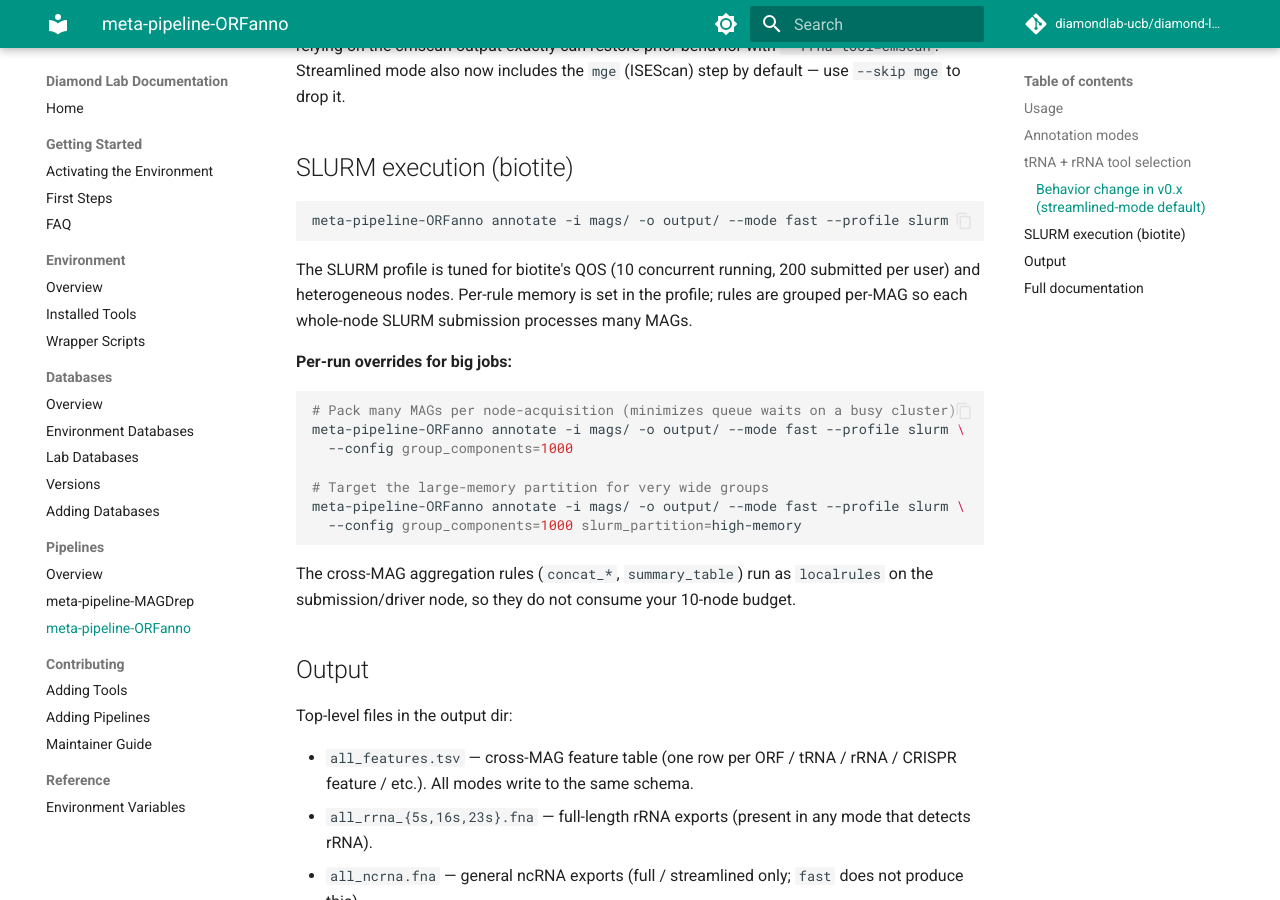
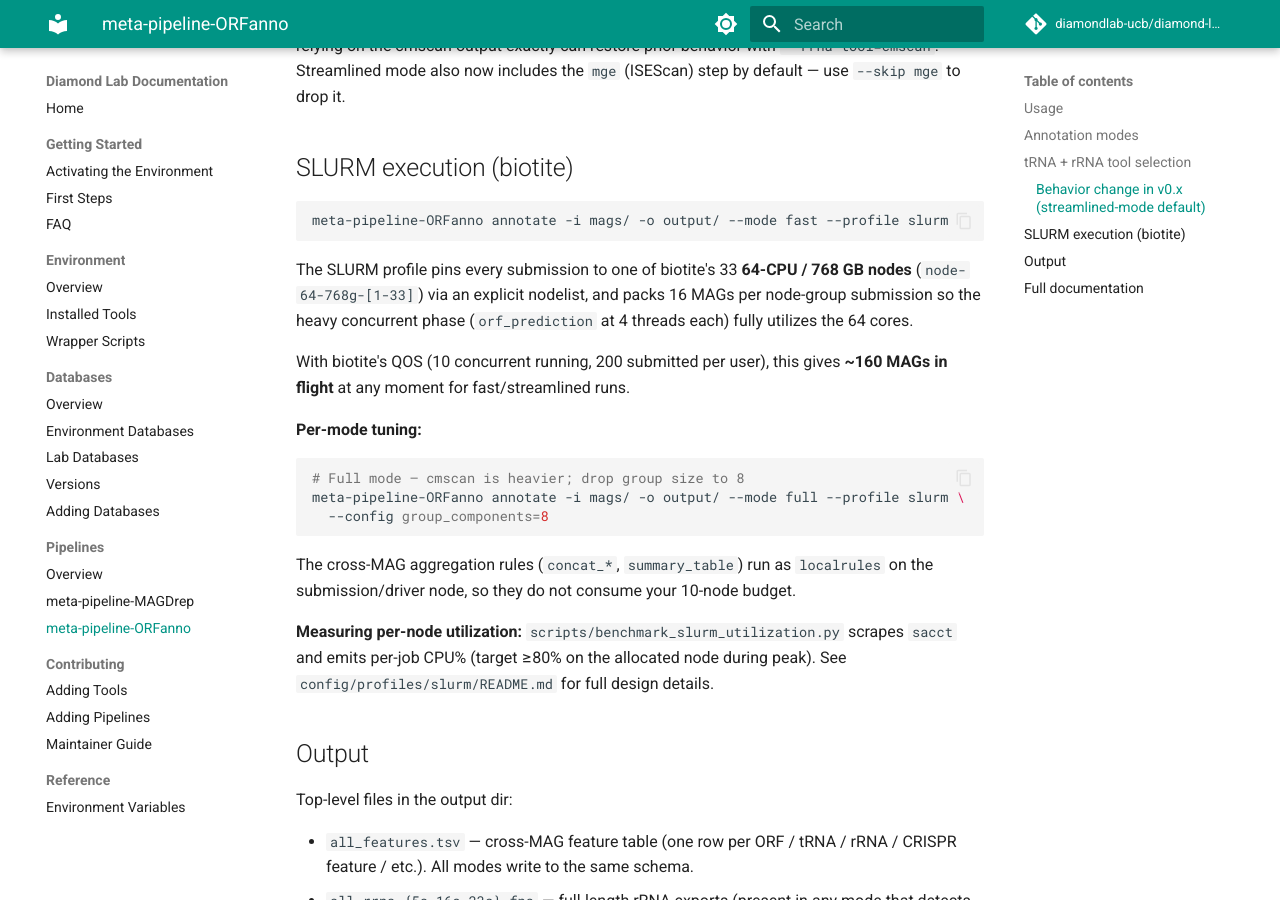
Before and after one commit to diamondlab-ucb/diamond-lab-docs, an MkDocs documentation site: the page built from docs/pipelines/meta-pipeline-ORFanno.md, in a window 1280 px wide and 900 px high, scrolled down 2059 px. Built offline with MkDocs 1.6.1 and Material for MkDocs 9.7.7, drawn with Linux system fonts in a browser that asks for light colours; comment, search, counter and statistics services are not loaded.

Commit message:
docs(orfanno): document the 64-core SLURM profile
Updates the SLURM execution section to reflect the new node-pinning
design (node-64-768g-[1-33], group_components=16 default) and mentions
the benchmark harness. Removes the older group_components=1000 advice
that's no longer the default tuning.

Co-Authored-By: Claude Opus 4.7 <noreply@anthropic.com>

````diff
--- a/docs/pipelines/meta-pipeline-ORFanno.md
+++ b/docs/pipelines/meta-pipeline-ORFanno.md
@@ -88,26 +88,29 @@ behavior with `--rrna-tool=cmscan`. Streamlined mode also now includes the
 meta-pipeline-ORFanno annotate -i mags/ -o output/ --mode fast --profile slurm
 ```
 
-The SLURM profile is tuned for biotite's QOS (10 concurrent running, 200
-submitted per user) and heterogeneous nodes. Per-rule memory is set in the
-profile; rules are grouped per-MAG so each whole-node SLURM submission
-processes many MAGs.
+The SLURM profile pins every submission to one of biotite's 33 **64-CPU /
+768 GB nodes** (`node-64-768g-[1-33]`) via an explicit nodelist, and packs
+16 MAGs per node-group submission so the heavy concurrent phase
+(`orf_prediction` at 4 threads each) fully utilizes the 64 cores.
 
-**Per-run overrides for big jobs:**
+With biotite's QOS (10 concurrent running, 200 submitted per user), this
+gives **~160 MAGs in flight** at any moment for fast/streamlined runs.
+
+**Per-mode tuning:**
 
 ```bash
-# Pack many MAGs per node-acquisition (minimizes queue waits on a busy cluster)
-meta-pipeline-ORFanno annotate -i mags/ -o output/ --mode fast --profile slurm \
-  --config group_components=1000
-
-# Target the large-memory partition for very wide groups
-meta-pipeline-ORFanno annotate -i mags/ -o output/ --mode fast --profile slurm \
-  --config group_components=1000 slurm_partition=high-memory
+# Full mode — cmscan is heavier; drop group size to 8
+meta-pipeline-ORFanno annotate -i mags/ -o output/ --mode full --profile slurm \
+  --config group_components=8
 ```
 
 The cross-MAG aggregation rules (`concat_*`, `summary_table`) run as
 `localrules` on the submission/driver node, so they do not consume your
 10-node budget.
+
+**Measuring per-node utilization:** `scripts/benchmark_slurm_utilization.py`
+scrapes `sacct` and emits per-job CPU% (target ≥80% on the allocated node
+during peak). See `config/profiles/slurm/README.md` for full design details.
 
 ## Output
 
````
